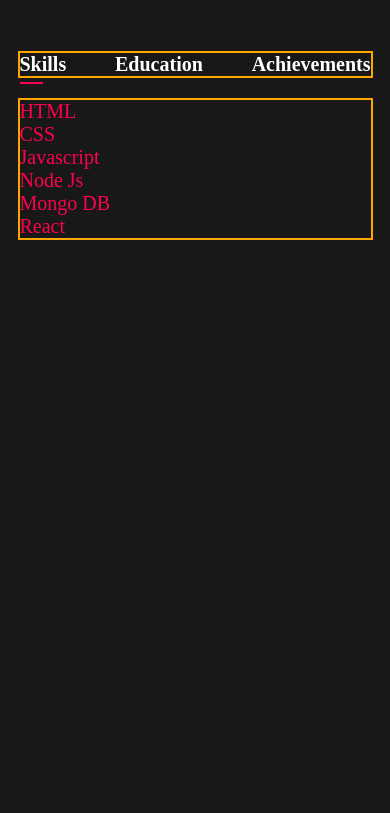
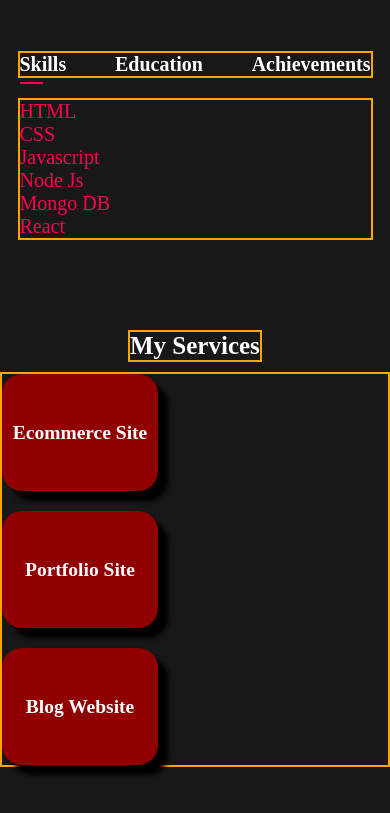
Before and after one commit to sagarjain0456/My-Portfolio, a plain HTML site: page index.html in a window 390 px wide. Shown: the part 574-1387 px from the top of the page. Before the commit the page ends 904 px from the top, so only its background shows below. Drawn offline with Linux system fonts and the light colour scheme.

Commit message:
added my service section

```diff
--- a/index.html
+++ b/index.html
@@ -40,13 +40,11 @@
 </div>
 <br><br><br>
 
-
 <div id="Skills-Education-topdiv">
   <p onclick="SkillsClicked()" id="skills-heading" class="about-me-link active-link">Skills</p>
   <p onclick="EducationClicked()" id="education-heading" class="about-me-link">Education</p>
   <p onclick="AchievementsClicked()" id="achievements-heading" class="about-me-link">Achievements</p>
 </div>
-
 
 <div id="about-me-skill-and-education-content">
   <div id="about-me-skill-content">
@@ -70,11 +68,31 @@
   </div>
 </div>
 
+<br><br><br><br><br>
+
+<h1 id="my-services-heading">My Services</h1>
+<div id="my-services-divs">
+
+  <div id="ecommerce-website">
+    <h1>Ecommerce Site</h1>
+  </div>
+
+  <div id="portfolio-website">
+    <h1>Portfolio Site</h1>
+  </div>
+
+  <div id="blog-website">
+    <h1> Blog Website</h1>
+  </div>
+
+</div>
+
+<br><br><br>
 
 
 
 
-<br><br><br><br><br>
+
 
   <script  src="index.js"></script>
   </body>
--- a/style.css
+++ b/style.css
@@ -55,7 +55,6 @@ body {
   padding-right: 30px;
   text-decoration: none;
   color:white;
-
 }
 
 #menu-icon{
@@ -84,7 +83,6 @@ body {
 #name-and-my-pic{
   display: flex;
   justify-content: space-around;
-  /* align-items: center; */
 }
 #my-name{
   margin-top: 120px;
@@ -180,7 +178,7 @@ body {
 
 #about-me-skill-and-education-content{
   border:2px solid orange;
-      width: 40vw;
+  width: 40vw;
   display:flex;
   flex-direction: column;
   margin-left: auto;
@@ -209,6 +207,85 @@ body {
   color:white;
 }
 
+#my-services-heading{
+  color:white;
+  font-size: 25px;
+  border:2px solid orange;
+  width:130px;
+  margin-left: auto;
+  margin-right: auto;
+}
+
+#my-services-divs{
+  display: flex;
+  border: 2px solid orange;
+  justify-content: space-around;
+  margin-top: 10px;
+}
+
+#ecommerce-website{
+  height:15vw;
+  width:20vw;
+  background-color: 	#900000 ;
+  color:white;
+  box-shadow: 10px 10px 5px 0 black;
+  border-radius: 20px;
+  text-align: center;
+  display: flex;
+  align-items: center;
+  justify-content: center;
+  font-size: 1.2vw;
+  transition: 0.5s;
+}
+
+#ecommerce-website:hover  {
+  margin-top: -10px;
+}
+
+
+#portfolio-website{
+  height:15vw;
+  width:20vw;
+  background-color:#900000 ;
+  color:white;
+  box-shadow: 10px 10px 5px 0 black;
+  border-radius: 20px;
+  text-align: center;
+  display: flex;
+  align-items: center;
+  justify-content: center;
+    font-size: 1.2vw;
+  transition: 0.5s;
+}
+
+
+#portfolio-website:hover  {
+  margin-top: -10px;
+}
+
+
+#blog-website{
+  height:15vw;
+  width:20vw;
+  background-color:#900000 ;
+  color:white;
+  box-shadow: 10px 10px 5px 0 black;
+  border-radius: 20px;
+  text-align: center;
+  display: flex;
+  align-items: center;
+  justify-content: center;
+  font-size: 1.2vw;
+  transition: 0.5s;
+}
+
+
+#blog-website:hover  {
+  margin-top: -10px;
+}
+
+
+
 
 
 /* first media query for navbar font */
@@ -228,6 +305,26 @@ body {
   #my-name{
     font-size: 5vw;
   }
+
+  #ecommerce-website {
+   height:20vw;
+   width:25vw;
+   font-size: 1.5vw;
+  }
+
+  #portfolio-website {
+    height:20vw;
+    width:25vw;
+    font-size: 1.5vw;
+  }
+
+ #blog-website{
+   height:20vw;
+   width:25vw;
+   font-size: 1.5vw;
+ }
+
+
 }
 
 /* media query for navbar font */
@@ -263,7 +360,6 @@ body {
   #home-navbar{
     padding-top: 100px;
     color:white;
-
   }
   #about-navbar{
     padding-top: 50px;
@@ -305,6 +401,32 @@ justify-content: space-between;
   font-size: 20px;
 }
 
+#my-services-divs {
+    flex-direction: column;
+    margin-top: 10px;
+}
+
+#ecommerce-website {
+    height: 30vw;
+    width: 40vw;
+    font-size: 2.5vw;
+}
+
+#portfolio-website {
+    height: 30vw;
+    width: 40vw;
+    margin-top: 20px;
+    font-size: 2.5vw;
+}
+
+#blog-website {
+    height: 30vw;
+    width: 40vw;
+    margin-top: 20px;
+    font-size: 2.5vw;
+}
+
+
 
 }
 
@@ -331,6 +453,4 @@ justify-content: space-between;
   #name-and-my-pic {
    align-items: center;
   }
-
-
 }
```
Also changed, not shown: index.js (+1 -6 lines).
